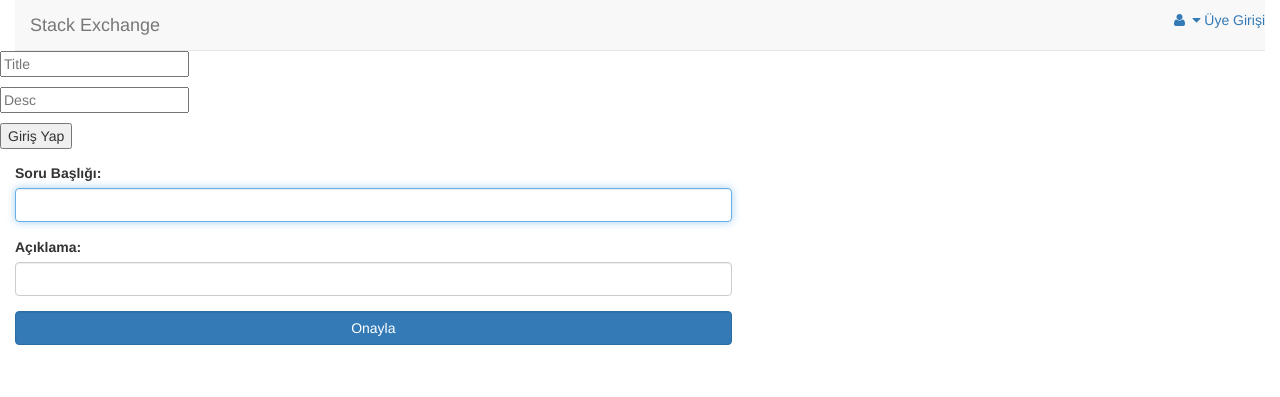
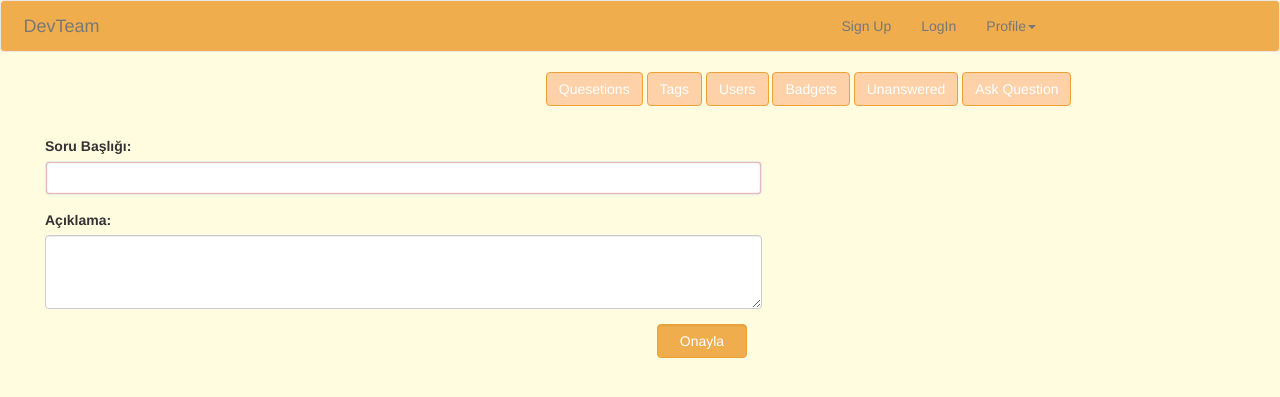
Before and after one commit to yigitozkavci/stackexchange, a CodeIgniter app: page /stackexchange/index.php/add in a window 1280 px wide. Shown: the top 397 px of the page. Run offline with CodeIgniter, Linux system fonts and the light colour scheme; some libraries are stand-ins or nearby versions.

Commit message:
front-end
login problem emerge

```diff
--- a/application/controllers/signup.php
+++ b/application/controllers/signup.php
@@ -13,7 +13,9 @@ class Signup extends CI_Controller{
 
 	public function process(){
 		$result = $this->users_model->sign_up();
+		$this->load->view('templates/header');
 		$this->load->view('home');
+		$this->load->view('templates/footer');
 	}
 }
 ?>
--- a/application/views/add_question.php
+++ b/application/views/add_question.php
@@ -1,10 +1,4 @@
-<form method="post" action="<?php echo base_url()?>index.php/questions/add_process">
-        <p><input type="text" name="title" value="" placeholder="Title"></p>
-        <p><input type="text" name="desc" value="" placeholder="Desc"></p>
-        <p class="submit"><input type="submit" name="mysubmit" value="Giriş Yap"></p>
-</form>
-
-<div class="col-lg-7 col-xs-12">
+<div class="col-lg-7 col-xs-12 addwrapper">
 	<form method="post" action="<?php echo base_url()?>index.php/questions/add_process">
 				<div class="form-group">
 					<label for="title">Soru Başlığı: </label>
@@ -12,10 +6,12 @@
 				</div>
 				<div class="form-group">
 					<label for="title">Açıklama: </label>
-					<input autofocus type="text" name="desc" class="form-control">
+					<textarea autofocus type="text"  name="desc" class="form-control" rows="3"></textarea>
+
 				</div>
-				<div class="form-group">
-					<input type="submit" class="form-control btn btn-primary" value="Onayla" name="add_questions">
+
+				<div class="form-group col-lg-2" style= "float: right">
+					<input type="submit" class="form-control btn btn-warning" value="Onayla" name="add_questions">
 				</div>
 	</form>
 </div>
--- a/application/views/signup.php
+++ b/application/views/signup.php
@@ -15,7 +15,7 @@
 					<input autofocus type="varchar" name="mail" class="form-control">
 				</div>
 				<div class="form-group">
-					<input type="submit" class="form-control btn btn-primary" value="Onayla" name="signup">
+					<input type="submit" class="form-control btn btn-warning" value="Onayla" name="signup">
 				</div>
 			</form>
 		</div>
--- a/application/views/templates/footer.php
+++ b/application/views/templates/footer.php
@@ -1,4 +1,4 @@
-				</div>
+
 			    <!-- /.row -->
 			</div>
 			<!-- /#page-wrapper -->
--- a/application/views/templates/header.php
+++ b/application/views/templates/header.php
@@ -13,67 +13,94 @@ if(array_key_exists("userid", $this->session->userdata))
     <script type="text/javascript" src="http://ajax.googleapis.com/ajax/libs/jquery/1.9.1/jquery.min.js"></script>
     <!-- Metis Menu Plugin JavaScript -->
     <link rel="stylesheet" type="text/css" href="<?php echo(base_url()); ?>assets/css/bootstrap.min.css">
+    <link rel="stylesheet" type="text/css" href="<?php echo(base_url()); ?>assets/css/style.css">
     <script type="text/javascript" src="<?php echo(base_url()); ?>assets/js/bootstrap.min.js"></script>
 
     <link rel="stylesheet" href="<?php echo(base_url()); ?>assets/css/font-awesome-4.3.0/css/font-awesome.min.css">
     <!-- AngularJS -->
     <script src="http://ajax.googleapis.com/ajax/libs/angularjs/1.2.26/angular.min.js"></script>
 </head>
-<body class="col-lg-12">
+<body class="col-lg-12" style="background: #FFFCDF">
 	<div id="wrapper">
-	<nav class="navbar navbar-default navbar-static-top" role="navigation" style="margin-bottom:0px;">
+	<nav class="navbar navbar-default" style="background:#f0ad4e">
+    <div class="container-fluid">
+      <!-- Brand and toggle get grouped for better mobile display -->
+      <div class="row">
+      <div class="col-xs-10">
+
         <div class="navbar-header">
-                <button type="button" class="navbar-toggle" data-toggle="collapse" data-target=".navbar-collapse">
+          <div class="col-md-offset-1">
+            <button type="button" class="navbar-toggle collapsed" data-toggle="collapse" data-target="#bs-example-navbar-collapse-1">
               <span class="sr-only">Toggle navigation</span>
               <span class="icon-bar"></span>
               <span class="icon-bar"></span>
               <span class="icon-bar"></span>
             </button>
-                <a class="navbar-brand" href="<?php echo base_url(); ?>">Stack Exchange</a>
+
+            <a class="navbar-brand" href="http://www.yigitozkavci.com/" target="_blank">DevTeam</a>
+
           </div>
-            <!-- /.navbar-header -->
-            <ul class="nav navbar-top-links navbar-right">
+        </div>
 
+        <!-- Collect the nav links, forms, and other content for toggling -->
+        <div class="collapse navbar-collapse" id="bs-example-navbar-collapse-1">
+
+
+          <ul class="nav navbar-nav navbar-right">
+            <li><a href="<?php echo base_url()?>index.php/signup">Sign Up</a></li>
+
+            <li><a href="<?php echo base_url()?>index.php/login">LogIn</a></li>
             <li class="dropdown">
-                    <a class="dropdown-toggle navbar-right-item" data-toggle="dropdown" href="#">
-                        <i class="fa fa-user fa-fw"></i>
+              <a href="#" class="dropdown-toggle" data-toggle="dropdown" role="button" aria-expanded="false">Profile<span class="caret"></span></a>
+              <ul class="dropdown-menu" role="menu">
+                <li><a href="#">Settings</a></li>
+                <li><a href="#">Log Out</a></li>
+              </ul>
+            </li>
 
-                        <i class="fa fa-caret-down"></i>
-                        <?php
-                        if($userid != FALSE)
-                            echo($this->session->userdata['username']);
-                        else
-                            echo " Üye Girişi";
-                            ?>
-                    </a>
-                    <ul class="dropdown-menu">
-                        <?php if($userid != FALSE) { ?>
-                        <li>
-                            <a href="<?php echo(base_url()); ?>index.php/profile"><i class="fa fa-gear fa-fw"></i> Ayarlar</a>
-                        </li>
-                        <li class="divider"></li>
-                        <li>
-                            <a href="<?php echo(base_url()); ?>index.php/logout"><i class="fa fa-sign-out fa-fw"></i> Çık</a>
-                        </li>
-                        <?php }else{ ?>
-                        <li>
-                            <a ><form method="post" action="<?php echo base_url()?>index.php/login/process">
-        <p><input type="text" name="username" value="" placeholder="Username or Email"></p>
-        <p><input type="password" name="password" value="" placeholder="Password"></p>
-        <p style="float:right"class="submit"><input type="submit" name="mysubmit" value="Giriş Yap"></p>
-      </form></a>
-                        </li>
-                        <?php } ?>
           </ul>
-                    <!-- /.dropdown-user -->
-                </li>
-                <!-- /.dropdown -->
-            </ul>
-            <!-- /.navbar-top-links -->
+        </div>
+        </div><!-- /.navbar-collapse -->
+      </div>
+    </div><!-- /.container-fluid -->
+  </nav>
 
-        </nav>
+  <div id="container-fluid">
+    <div class="row">
+
+
+     <div class="col-lg-4 col-md-offset-1">
+
+
      </div>
-     <div id="page-wrapper">
 
-            <!-- /.row -->
-            <div class="row">
+
+     <div class="col-lg-6">
+      <!-- Single button -->
+      <button type="button" class="btn btn-warning pagebutton" onclick="window.location.href='<?php echo base_url()?>index.php/questions'">
+        Quesetions
+      </button>
+      <button type="button" class="btn btn-warning pagebutton">
+        Tags
+      </button>
+
+      <button type="button" class="btn btn-warning pagebutton">
+        Users
+      </button>
+
+      <button type="button" class="btn btn-warning pagebutton">
+        Badgets
+      </button>
+
+      <button type="button" class="btn btn-warning pagebutton">
+        Unanswered
+      </button>
+
+      <button type="button" class="btn btn-warning pagebutton"  onclick="window.location.href='<?php echo base_url()?>index.php/add'">
+        Ask Question
+      </button>
+    </div>
+
+  </div>
+  <!-- /.col-lg-12 -->
+  </div>
--- /dev/null
+++ b/assets/css/style.css
@@ -0,0 +1,17 @@
+body, html{
+	margin: 0 !important;
+	padding:0 !important;
+}
+.form-control:focus {
+  border-color: #e7e7e7;
+   -webkit-box-shadow: inset 0px 0px 2px #a00;
+ -moz-box-shadow: inset 0px 0px 2px #a00;
+}
+.addwrapper{
+	margin-top: 30px;
+	margin-left: 30px;
+}
+
+.pagebutton{
+	background: #FFD1A8;
+}
```
Also changed, not shown: application/views/login.php (+15 -6 lines), application/views/user_questions.php (+59 -13 lines). Lines whose indentation alone changed are shown as unchanged.
